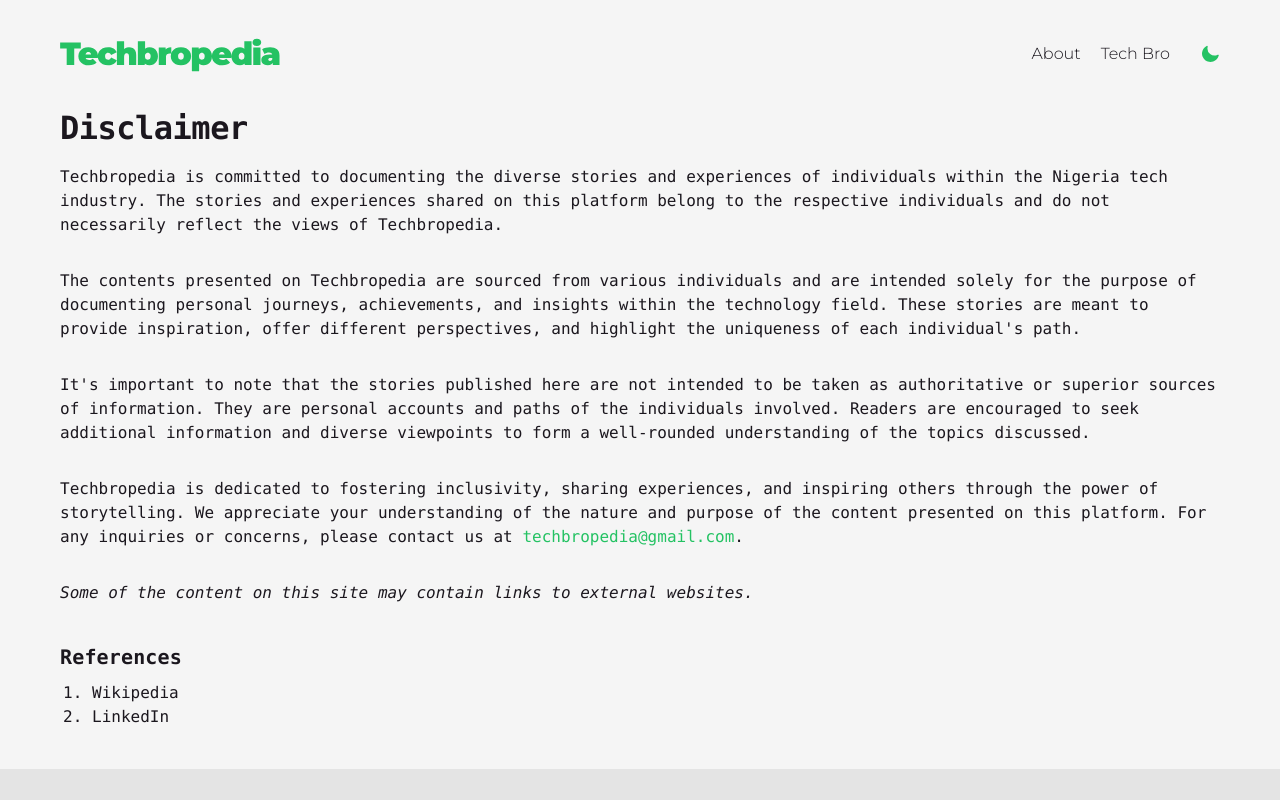
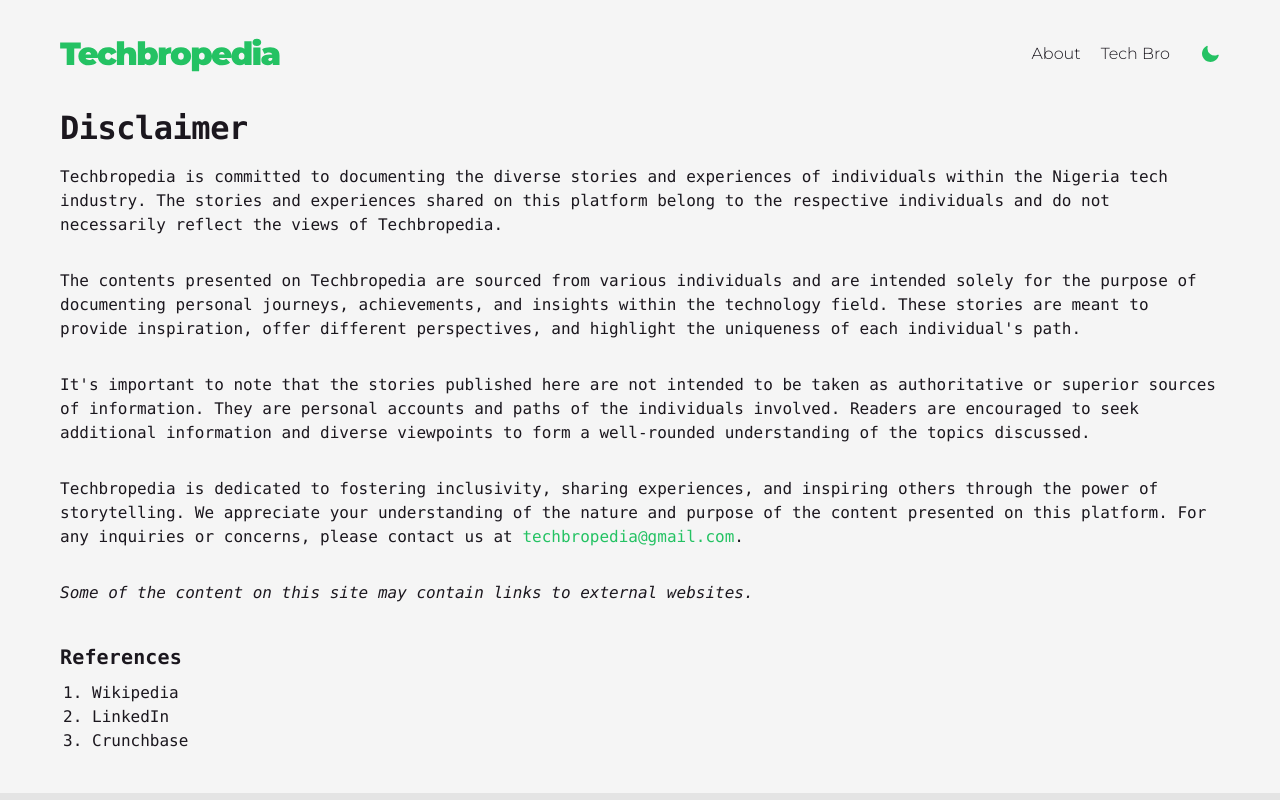
Before and after one commit to JCalmCrasher/techbropedia, a Next.js app: page /disclaimer in a window 1280 px wide. Shown: the top 800 px of the page. Built offline with nearby package versions, Linux system fonts and the light colour scheme.

Commit message:
Update page.tsx

```diff
--- a/src/app/disclaimer/page.tsx
+++ b/src/app/disclaimer/page.tsx
@@ -10,6 +10,10 @@
  {
   name: "LinkedIn",
   link: "https://www.linkedin.com"
+ },
+ {
+  name: "Crunchbase",
+  link: "https://www.crunchbase.com"
  }
 ];
 
```
